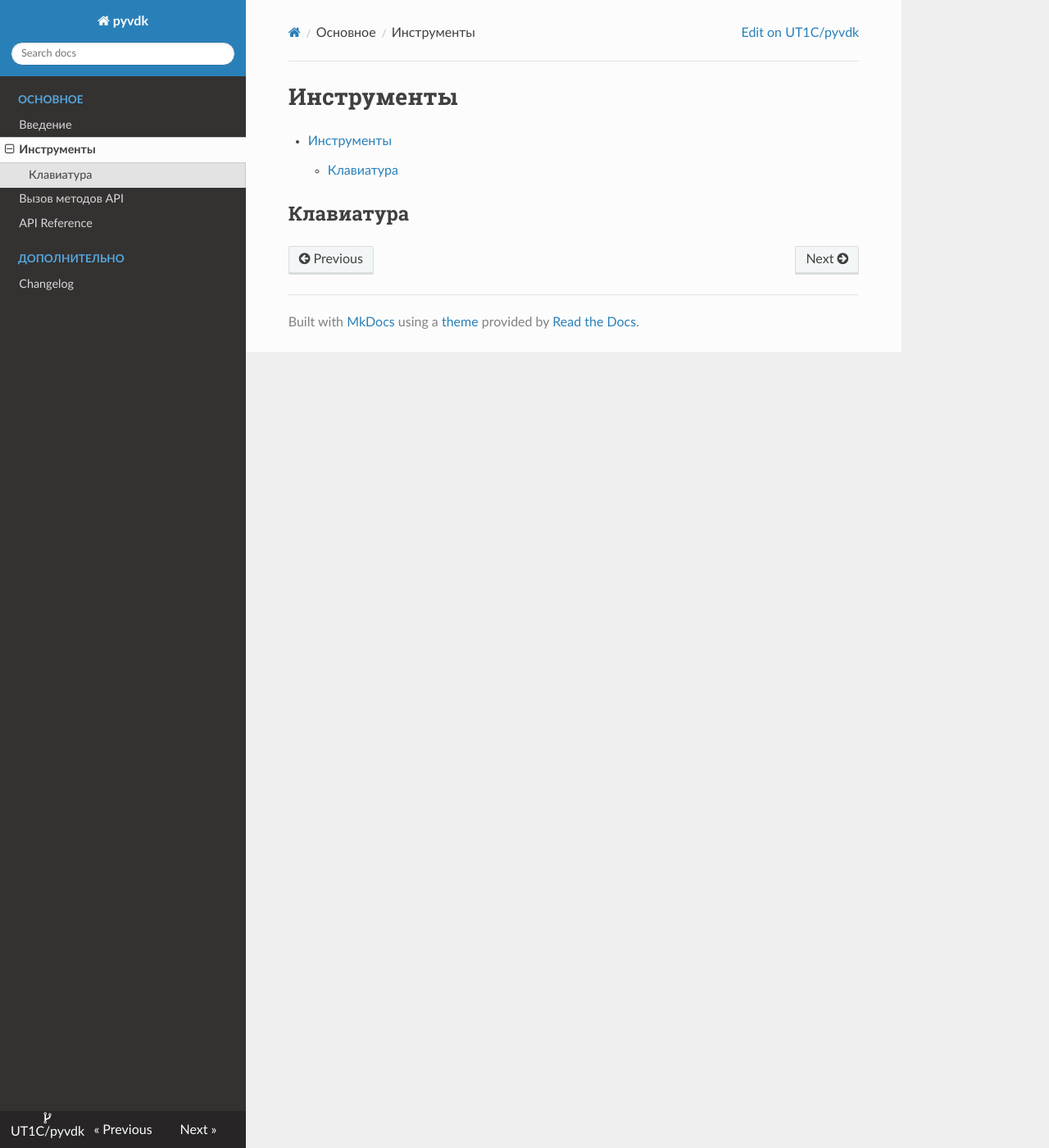
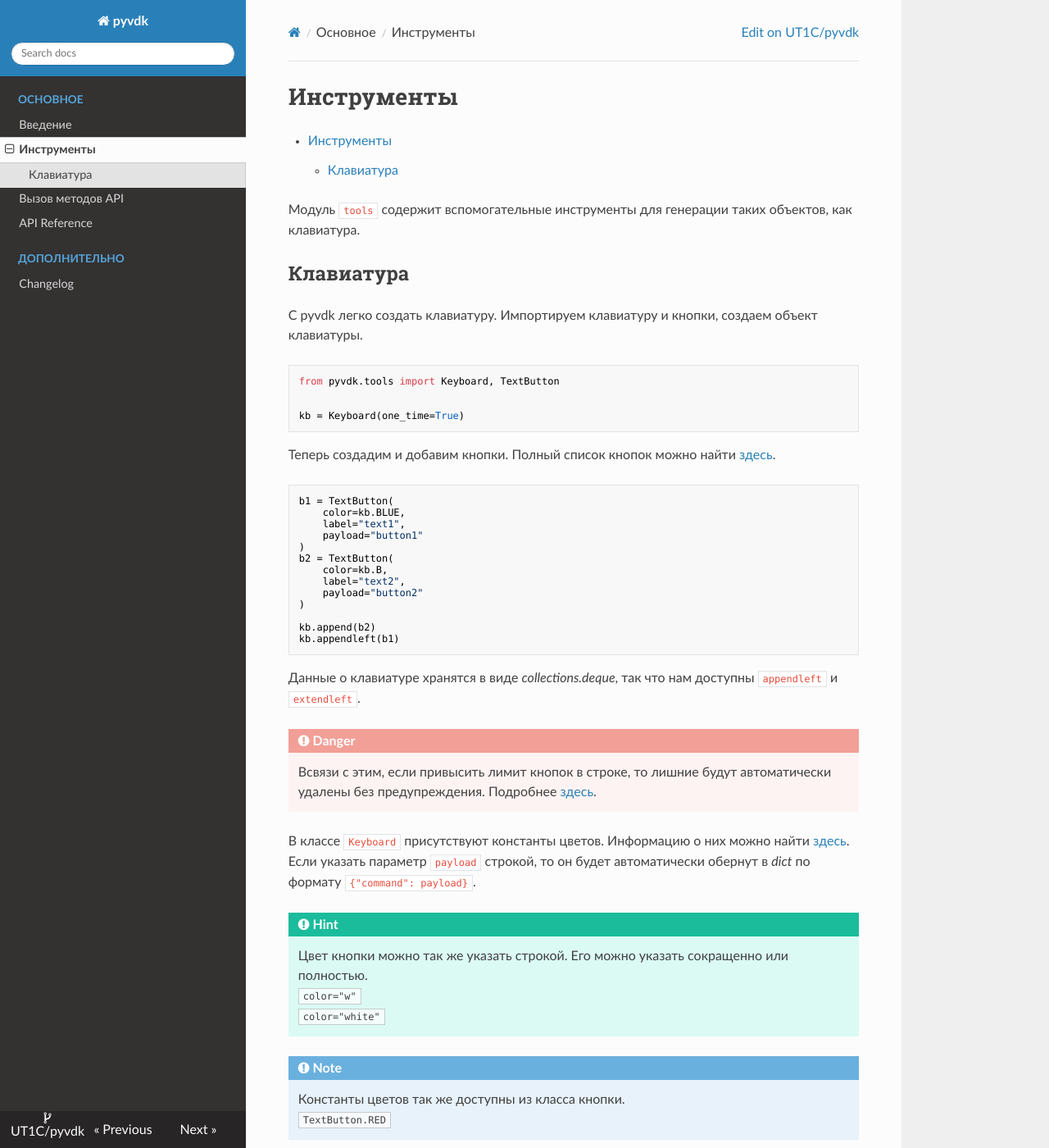
Before and after one commit to UT1C/pyvdk, an MkDocs documentation site: the page built from docs/tools.md, in a window 1280 px wide and 1400 px high. Shown: the whole window at 82% size. Built offline with MkDocs 1.6.1, drawn with Linux system fonts in a browser that asks for light colours; nearby versions of some CDN libraries; old or Windows-style settings are respelled for this version of MkDocs; some of the changed text lies outside the part shown.

Commit message:
пиздец.

````diff
--- a/docs/tools.md
+++ b/docs/tools.md
@@ -2,4 +2,88 @@
 
 [TOC]
 
+Модуль `tools` содержит вспомогательные инструменты для генерации таких объектов, как клавиатура.
+
 ## Клавиатура { #keyboard }
+С pyvdk легко создать клавиатуру.
+Импортируем клавиатуру и кнопки, создаем объект клавиатуры.
+
+```python
+from pyvdk.tools import Keyboard, TextButton
+
+
+kb = Keyboard(one_time=True)
+```
+
+Теперь создадим и добавим кнопки.
+Полный список кнопок можно найти [здесь](api_reference.md#buttons).
+
+```python
+b1 = TextButton(
+    color=kb.BLUE,
+    label="text1",
+    payload="button1"
+)
+b2 = TextButton(
+    color=kb.B,
+    label="text2",
+    payload="button2"
+)
+
+kb.append(b2)
+kb.appendleft(b1)
+```
+
+Данные о клавиатуре хранятся в виде *collections.deque*, так что нам доступны `appendleft` и `extendleft`.
+
+!!! danger
+    Всвязи с этим, если привысить лимит кнопок в строке, то лишние будут автоматически удалены без предупреждения. Подробнее [здесь](https://docs.python.org/3/library/collections.html#collections.deque).
+
+В классе `Keyboard` присутствуют константы цветов. Информацию о них можно найти [здесь](api_reference.md#color-data).
+<br>Если указать параметр `payload` строкой, то он будет автоматически обернут в *dict* по формату `{"command": payload}`.
+
+!!! hint
+    Цвет кнопки можно так же указать строкой. Его можно указать сокращенно или полностью.
+    <br>`color="w"`
+    <br>`color="white"`
+
+!!! note
+    Константы цветов так же доступны из класса кнопки.<br>`TextButton.RED`
+
+Кнопки можно добавлять в определенную строку через `keyboard[row: int]`. Строки нумеруются сверху вниз, от 0 до текущего лимита.
+
+```python
+row = (
+    TextButton(
+        color=kb.PRIMARY,
+        label="text3",
+        payload={"button": "1"}
+    ),
+    TextButton(
+        color=kb.RED,
+        label="text4",
+        payload={"button": "2"}
+    )
+)
+
+kb[1].extend(row)
+```
+
+!!! hint
+    Пустые строки автоматически удаляются из клавиатуры.
+
+!!! note
+    Для добавления кнопок так же можно просто указать параметр `row` у данных методов.
+    <br>`kb.append(button, row=3)`
+
+Теперь мы можем отправить объект клавиатуры.
+
+```python
+...
+msg(kb)
+```
+
+Если же вам понадобится клавиатура в формате json, то просто вызовите объект.
+```python
+json_keyboard = kb()
+```
--- a/mkdocs.yml
+++ b/mkdocs.yml
@@ -12,7 +12,9 @@ plugins:
         include_dir: .
 
 markdown_extensions:
+    - footnotes
     - attr_list
+    - admonition
     - toc:
         permalink: "#"
         toc_depth: "1-6"
````
Also changed, not shown: docs/api_reference.md (+7 -1 lines).
